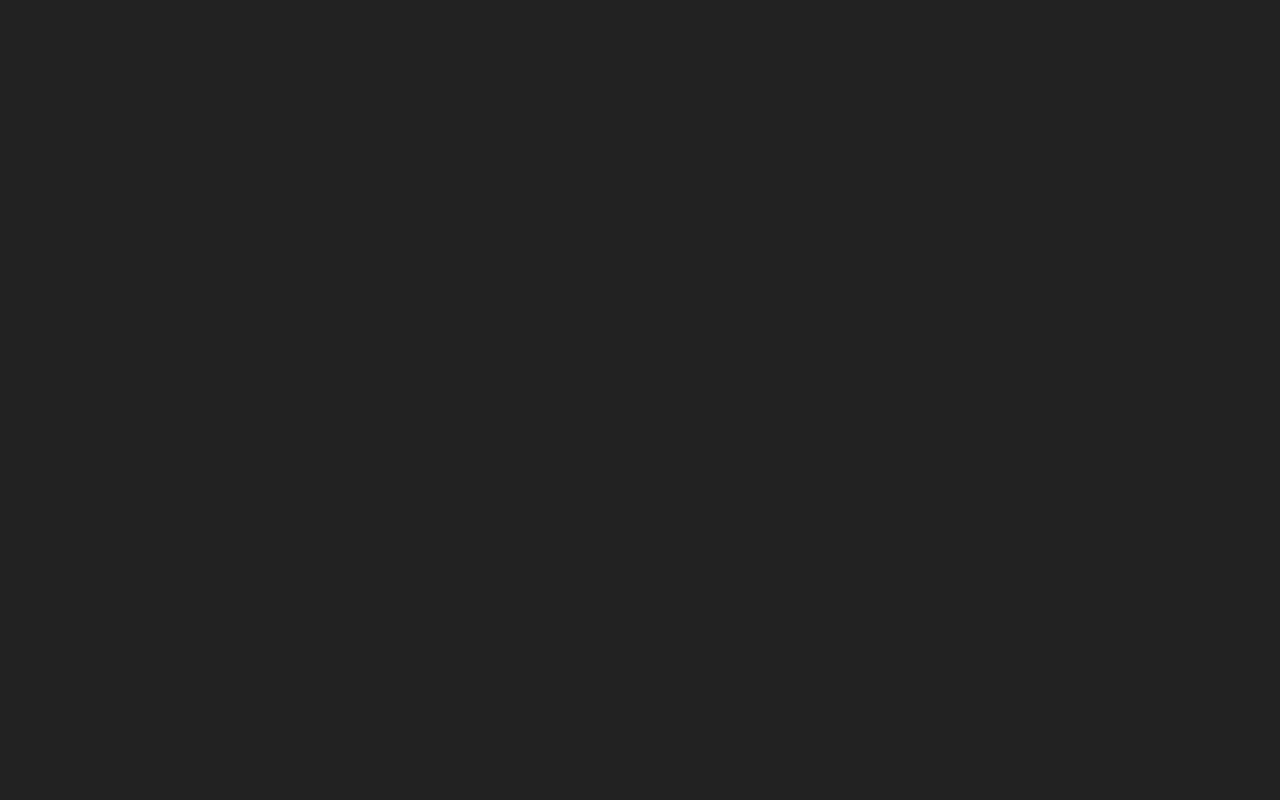
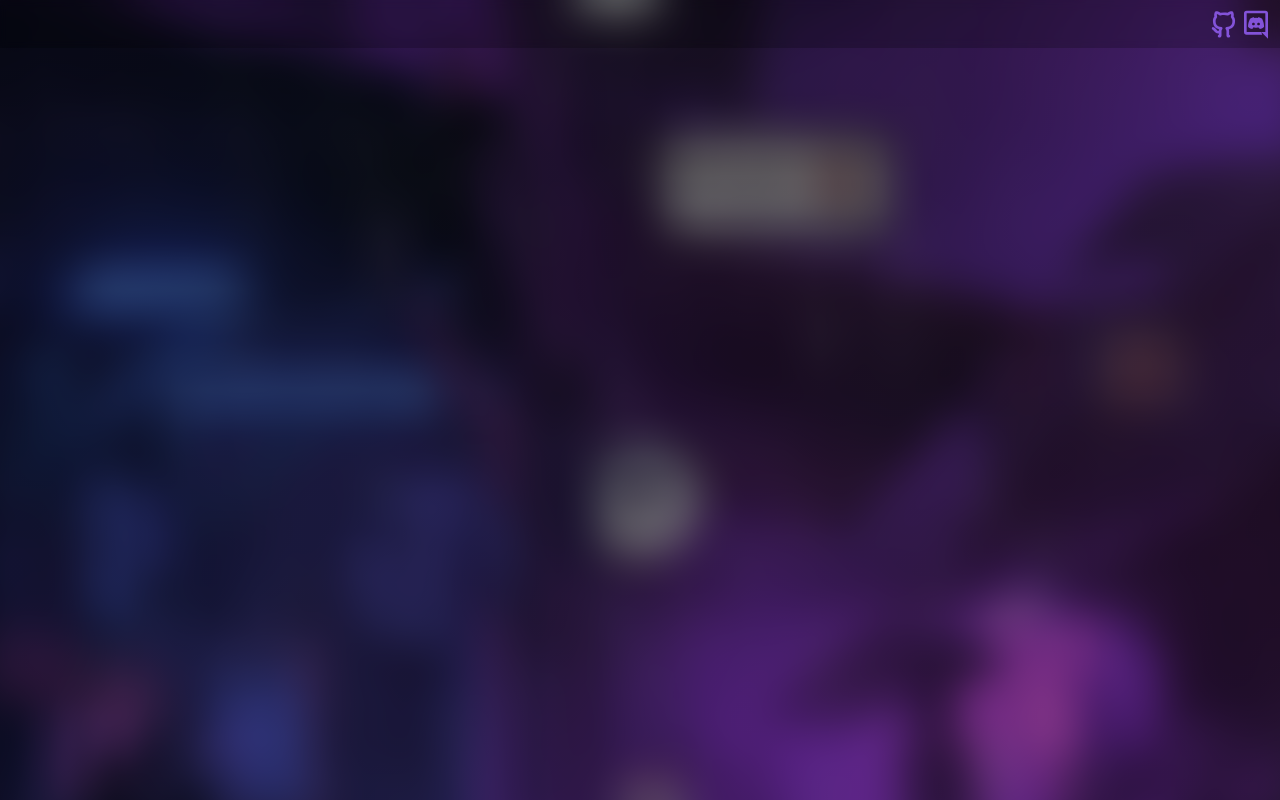
Before and after one commit to VoidDustry/front, a Vue app: page / in a window 1280 px wide. Built offline with nearby package versions, Linux system fonts and the light colour scheme.

Commit message:
Header and background

```diff
--- a/src/App.vue
+++ b/src/App.vue
@@ -1,8 +1,11 @@
 <script setup lang="ts">
 import { RouterView } from 'vue-router';
+import Header from "@/components/Header.vue";
 </script>
 
 <template>
+    <Header/>
+
     <RouterView/>
 </template>
 
--- a/src/assets/base.css
+++ b/src/assets/base.css
@@ -1,6 +1,9 @@
 :root {
     --color-background: #222;
-    --color-text: #eee;
+    --color-text: #bbb;
+    --color-accent: #8353d9;
+    --background-brightness: .45;
+    --header-background: rgba(0, 0, 0, .2);
 }
 
 *,
--- a/src/assets/main.css
+++ b/src/assets/main.css
@@ -1 +1,11 @@
 @import './base.css';
+
+#app {
+    min-height: 100vh;
+    background-size: cover;
+    background: linear-gradient(rgba(0, 0, 0, var(--background-brightness)), rgba(0, 0, 0, var(--background-brightness))), url("/wallpaper_blurred.png") no-repeat center;
+}
+
+.icon {
+    fill: var(--color-accent);
+}
--- /dev/null
+++ b/src/components/Header.vue
@@ -0,0 +1,49 @@
+<script>
+import IconDiscord from "@/components/icons/IconDiscord.vue";
+import IconGithub from "@/components/icons/IconGithub.vue";
+
+export default {
+    name: "Header",
+    components: { IconGithub, IconDiscord }
+}
+</script>
+
+<template>
+    <div id="header">
+        <div id="icons">
+            <a href="https://github.com/VoidDustry" title="GitHub">
+                <IconGithub/>
+            </a>
+            <a href="https://discord.gg/Sc9C9n7Dj7" title="Discord">
+                <IconDiscord/>
+            </a>
+        </div>
+    </div>
+</template>
+
+<style scoped>
+.icon {
+    height: 32px;
+    width: 32px;
+}
+
+#header {
+    background-color: var(--header-background);
+    backdrop-filter: blur(4px);
+    height: 48px;
+    line-height: 32px;
+    padding: 8px;
+    position: sticky;
+    top: 0;
+    z-index: 999;
+    display: flex;
+    flex-direction: row;
+}
+
+#icons {
+    flex-direction: row;
+    display: flex;
+    flex-grow: 1;
+    justify-content: flex-end;
+}
+</style>
--- /dev/null
+++ b/src/components/icons/IconDiscord.vue
@@ -0,0 +1,14 @@
+<script>
+export default {
+    name: "IconDiscord"
+}
+</script>
+
+<template>
+    <svg class="icon" xmlns="http://www.w3.org/2000/svg" viewBox="0 0 24 24">
+        <g>
+            <path fill="none" d="M0 0h24v24H0z"/>
+            <path d="M13.914 14.58a8.998 8.998 0 0 1-.484.104 7.06 7.06 0 0 1-2.664-.01c-.154-.03-.372-.083-.653-.158l-.921 1.197c-2.273-.073-3.137-1.596-3.137-1.596 0-3.381 1.481-6.122 1.481-6.122 1.481-1.133 2.89-1.102 2.89-1.102l.403.525a1.12 1.12 0 0 1 .112-.01 8.527 8.527 0 0 1 2.314.01l.442-.525s1.41-.031 2.89 1.103c0 0 1.482 2.74 1.482 6.121 0 0-.875 1.522-3.148 1.596l-1.007-1.134zM10.076 11C9.475 11 9 11.45 9 12s.485 1 1.076 1c.6 0 1.075-.45 1.075-1 .01-.55-.474-1-1.075-1zm3.848 0c-.6 0-1.075.45-1.075 1s.485 1 1.075 1c.601 0 1.076-.45 1.076-1s-.475-1-1.076-1zM21 23l-4.99-5H19V4H5v14h11.003l.57 2H5a2 2 0 0 1-2-2V4a2 2 0 0 1 2-2h14a2 2 0 0 1 2 2v19z"/>
+        </g>
+    </svg>
+</template>
--- /dev/null
+++ b/src/components/icons/IconGithub.vue
@@ -0,0 +1,14 @@
+<script>
+export default {
+    name: "IconGithub"
+}
+</script>
+
+<template>
+    <svg class="icon" xmlns="http://www.w3.org/2000/svg" viewBox="0 0 24 24">
+        <g>
+            <path fill="none" d="M0 0h24v24H0z"/>
+            <path fill-rule="nonzero" d="M5.883 18.653c-.3-.2-.558-.455-.86-.816a50.32 50.32 0 0 1-.466-.579c-.463-.575-.755-.84-1.057-.949a1 1 0 0 1 .676-1.883c.752.27 1.261.735 1.947 1.588-.094-.117.34.427.433.539.19.227.33.365.44.438.204.137.587.196 1.15.14.023-.382.094-.753.202-1.095C5.38 15.31 3.7 13.396 3.7 9.64c0-1.24.37-2.356 1.058-3.292-.218-.894-.185-1.975.302-3.192a1 1 0 0 1 .63-.582c.081-.024.127-.035.208-.047.803-.123 1.937.17 3.415 1.096A11.731 11.731 0 0 1 12 3.315c.912 0 1.818.104 2.684.308 1.477-.933 2.613-1.226 3.422-1.096.085.013.157.03.218.05a1 1 0 0 1 .616.58c.487 1.216.52 2.297.302 3.19.691.936 1.058 2.045 1.058 3.293 0 3.757-1.674 5.665-4.642 6.392.125.415.19.879.19 1.38a300.492 300.492 0 0 1-.012 2.716 1 1 0 0 1-.019 1.958c-1.139.228-1.983-.532-1.983-1.525l.002-.446.005-.705c.005-.708.007-1.338.007-1.998 0-.697-.183-1.152-.425-1.36-.661-.57-.326-1.655.54-1.752 2.967-.333 4.337-1.482 4.337-4.66 0-.955-.312-1.744-.913-2.404a1 1 0 0 1-.19-1.045c.166-.414.237-.957.096-1.614l-.01.003c-.491.139-1.11.44-1.858.949a1 1 0 0 1-.833.135A9.626 9.626 0 0 0 12 5.315c-.89 0-1.772.119-2.592.35a1 1 0 0 1-.83-.134c-.752-.507-1.374-.807-1.868-.947-.144.653-.073 1.194.092 1.607a1 1 0 0 1-.189 1.045C6.016 7.89 5.7 8.694 5.7 9.64c0 3.172 1.371 4.328 4.322 4.66.865.097 1.201 1.177.544 1.748-.192.168-.429.732-.429 1.364v3.15c0 .986-.835 1.725-1.96 1.528a1 1 0 0 1-.04-1.962v-.99c-.91.061-1.662-.088-2.254-.485z"/>
+        </g>
+    </svg>
+</template>
```
Also changed, not shown: public/wallpaper_blurred.png (added).
